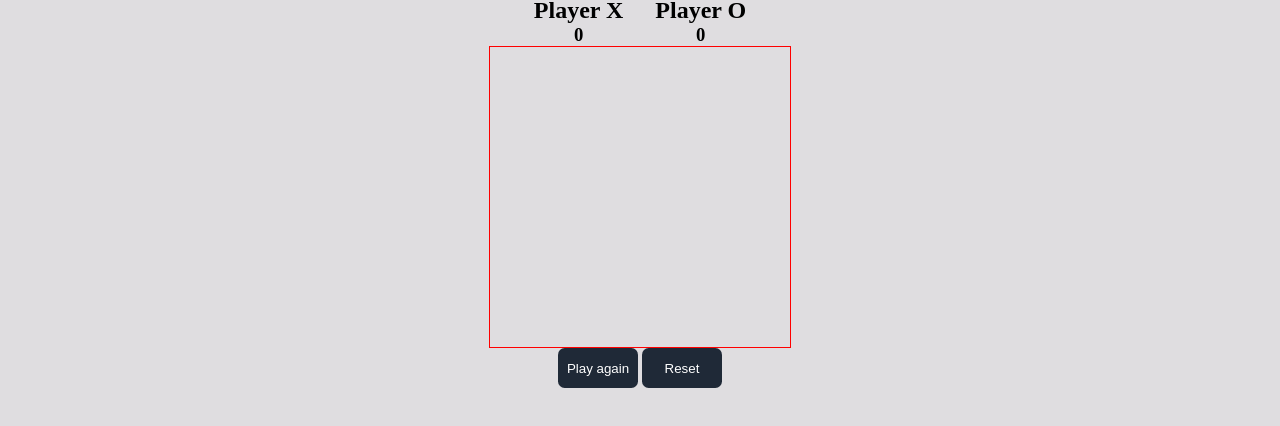
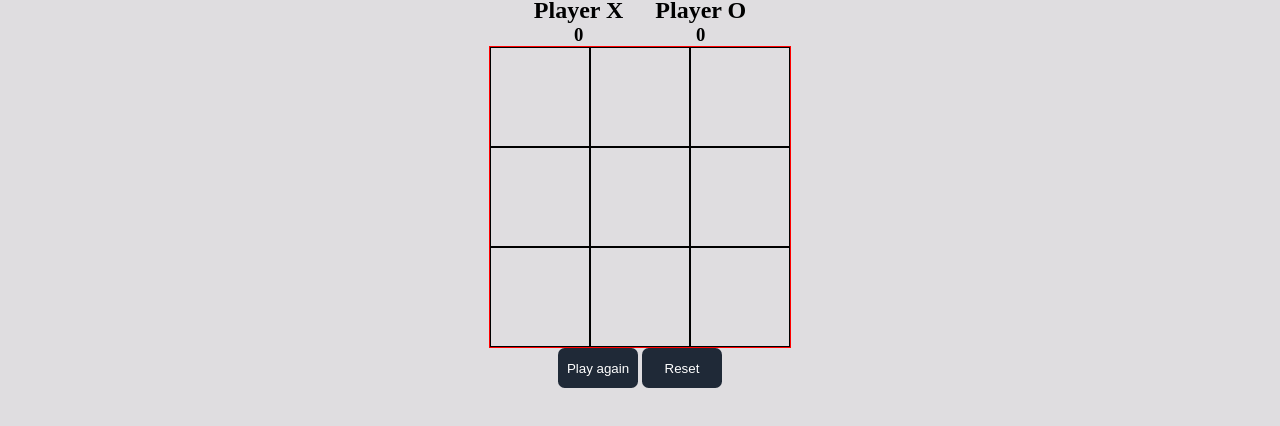
Before and after one commit to Kgodisho-Mononyane/tic-tac-toe-project, a plain HTML site: page index.html in a window 1280 px wide. Shown: the part 220-646 px from the top of the page. Drawn offline with Linux system fonts and the light colour scheme.

Commit message:
add game board and basic styling

```diff
--- a/index.html
+++ b/index.html
@@ -34,7 +34,17 @@
                     <h3 class="player-score" id="playerOScore">0</h3>
                 </div>
             </div>
-            <div id="gameboard-container"></div>
+            <div id="gameboard-container">
+                <div id="div1" class="boardDiv"></div>
+                <div id="div2" class="boardDiv"></div>
+                <div id="div3" class="boardDiv"></div>
+                <div id="div4" class="boardDiv"></div>
+                <div id="div5" class="boardDiv"></div>
+                <div id="div6" class="boardDiv"></div>
+                <div id="div7" class="boardDiv"></div>
+                <div id="div8" class="boardDiv"></div>
+                <div id="div9" class="boardDiv"></div>
+            </div>
             <div id="buttons-container">
                 <button class="btn"id="playAgainBtn">Play again</button>
                 <button class="btn"id="resetBtn">Reset</button>
--- a/script.js
+++ b/script.js
@@ -26,6 +26,10 @@
     return {playerX, playerO};
 })();
 
+const playGame = (function() {
+    const playerXScore = 0;
+    const playerOScore = 0;
+})
 
 const reset = (function() {
     const resetBtn = document.querySelector("#resetBtn");
--- a/style.css
+++ b/style.css
@@ -127,6 +127,13 @@ input:focus {
     border: 1px solid red;
     height: 300px;
     width: 300px;
+    display: grid;
+    grid-template-columns: repeat(3, 1fr);
+    grid-template-rows: repeat(3, 1fr);
+}
+
+.boardDiv {
+    border: 1px solid black;
 }
 
 #player-container {
```
